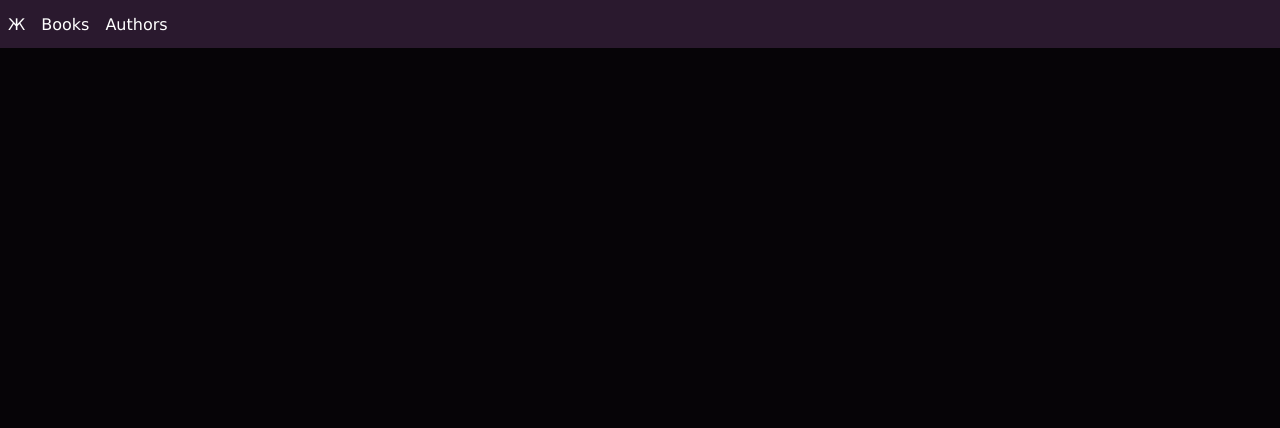
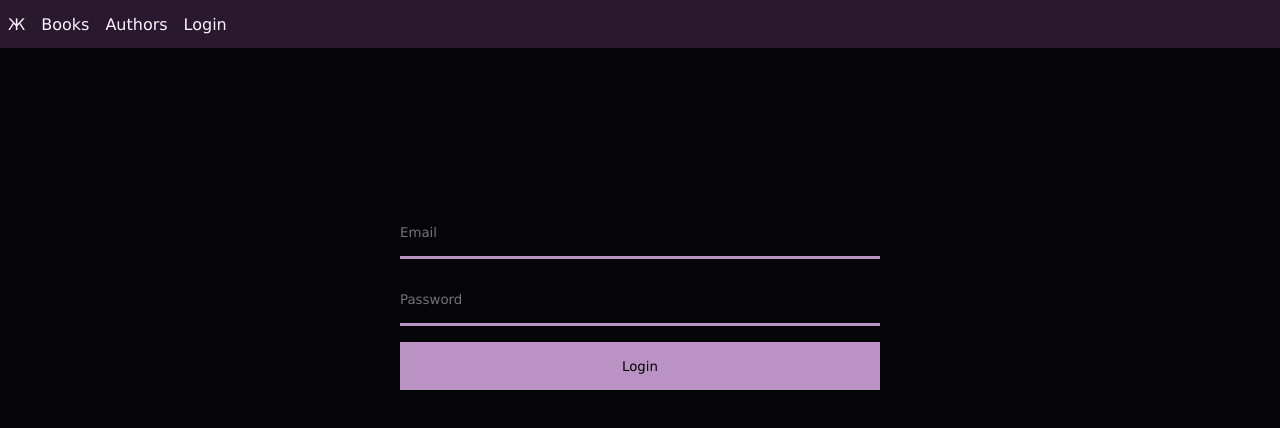
Before and after one commit to willotavio/bookstore-react, a React (Create React App) app: page /login in a window 1280 px wide. Before the commit this address had no page. Shown: the top 428 px of the page. Built offline with nearby package versions, Linux system fonts and the light colour scheme.

Commit message:
Add Login component

```diff
--- a/package.json
+++ b/package.json
@@ -3,6 +3,7 @@
   "version": "0.1.0",
   "private": true,
   "dependencies": {
+    "@hookform/resolvers": "^3.3.1",
     "@tanstack/react-query": "^4.35.7",
     "@testing-library/jest-dom": "^5.17.0",
     "@testing-library/react": "^13.4.0",
@@ -15,10 +16,12 @@
     "axios": "^1.5.1",
     "react": "^18.2.0",
     "react-dom": "^18.2.0",
+    "react-hook-form": "^7.47.0",
     "react-router-dom": "^6.16.0",
     "react-scripts": "5.0.1",
     "typescript": "^4.9.5",
-    "web-vitals": "^2.1.4"
+    "web-vitals": "^2.1.4",
+    "yup": "^1.3.2"
   },
   "scripts": {
     "start": "react-scripts start",
--- a/src/App.css
+++ b/src/App.css
@@ -1,3 +1,13 @@
+/*https://www.realtimecolors.com/?colors=f9f5fa-050406-ba92c3-2a192e-9f68ac&fonts=Poppins-Poppins*/
+
+:root{
+  --text: #F9F5FA;
+  --background: #050406;
+  --primary: #BA92C3;
+  --secondary: #2A192E;
+  --accent: #9F68AC;
+}
+
 .App {
   text-align: center;
 }
@@ -8,8 +18,8 @@
   padding: 0;
 }
 body{
-  background-color: #060407;
-  color: #F9F5FA;
+  background-color: var(--background);
+  color: var(--text);
 }
 
 .listDefault{
@@ -26,18 +36,18 @@ body{
   padding: 1rem;
 }
 .listDefault table thead tr{
-  background-color: #2A192E;
+  background-color: var(--secondary);
   text-align: center;
 }
 
 .navbar{
   display: flex;
-  background-color: #2A192E;
+  background-color: var(--secondary);
   height: 3rem;
 }
 .navbar *{
   text-decoration: none;
-  color: white;
+  color: var(--text);
 }
 .navbar .link{
   margin: auto 0.5rem;
@@ -46,3 +56,35 @@ body{
 .navbar .link:hover{
   opacity: 80%;
 }
+
+.loginForm{
+  display: flex;
+  flex-direction: column;
+  width: 30rem;
+  margin: auto;
+  padding-top: 10rem;
+}
+.loginForm *{
+  margin-bottom: 1rem;
+}
+.loginForm input{
+  height: 3rem;
+}
+.loginForm input:focus{
+  outline: none;
+}
+.loginForm input[type='text'],
+.loginForm input[type='password']{
+  border: none;
+  border-bottom: 0.2rem solid var( --primary);
+  background-color: transparent;
+  color: var(--text);
+}
+.loginForm input[type='submit']{
+  background-color: var(--primary);
+  border: none;
+}
+.loginForm input[type='submit']:hover{
+  opacity: 80%;
+  cursor: pointer;
+}
--- a/src/App.tsx
+++ b/src/App.tsx
@@ -4,6 +4,7 @@ import { Authors } from './pages/authors/Authors';
 import { BrowserRouter as Router, Routes, Route } from 'react-router-dom';
 import { Navbar } from './components/navbar';
 import { QueryClient, QueryClientProvider } from '@tanstack/react-query';
+import { Login } from './pages/auth/Login';
 
 function App() {
   const client = new QueryClient({
@@ -22,6 +23,7 @@ function App() {
             <Route path='/' element={<h1>Home</h1>}/>
             <Route path='/book' element={<Books />}/>
             <Route path='/author' element={<Authors />}/>
+            <Route path='/login' element={<Login />} />
           </Routes>
         </QueryClientProvider>
       </Router>
--- a/src/components/navbar.tsx
+++ b/src/components/navbar.tsx
@@ -7,6 +7,7 @@ export const Navbar = () => {
       <Link className='link' to='/'>Ж</Link>
       <Link className='link' to='/book'>Books</Link>
       <Link className='link' to='/author'> Authors</Link>
+      <Link className='link' to='/login'>Login</Link>
     </div>
   );
 }
--- /dev/null
+++ b/src/pages/auth/Login.tsx
@@ -0,0 +1,28 @@
+import * as yup from 'yup';
+import { yupResolver } from '@hookform/resolvers/yup';
+import { useForm } from 'react-hook-form';
+
+export const Login = () => {
+
+  const schema = yup.object({
+    email: yup.string().email().required(),
+    password: yup.string().min(8).required()
+  })
+
+  const { register, handleSubmit, formState:{errors} } = useForm({
+    resolver: yupResolver(schema)
+  });
+  const onSubmit = handleSubmit( async (data) => {
+    console.log(data);
+  });
+
+  return(
+    <div className='login'>
+      <form onSubmit={onSubmit} className='loginForm'>
+        <input type='text' {...register('email')} placeholder='Email' autoComplete='off'/>
+        <input type='password' {...register('password')} placeholder='Password' />
+        <input type='submit' value='Login' />
+      </form>
+    </div>
+  );
+}
```
Also changed, not shown: 1 other file (tests, documents, lock files or other folders).
